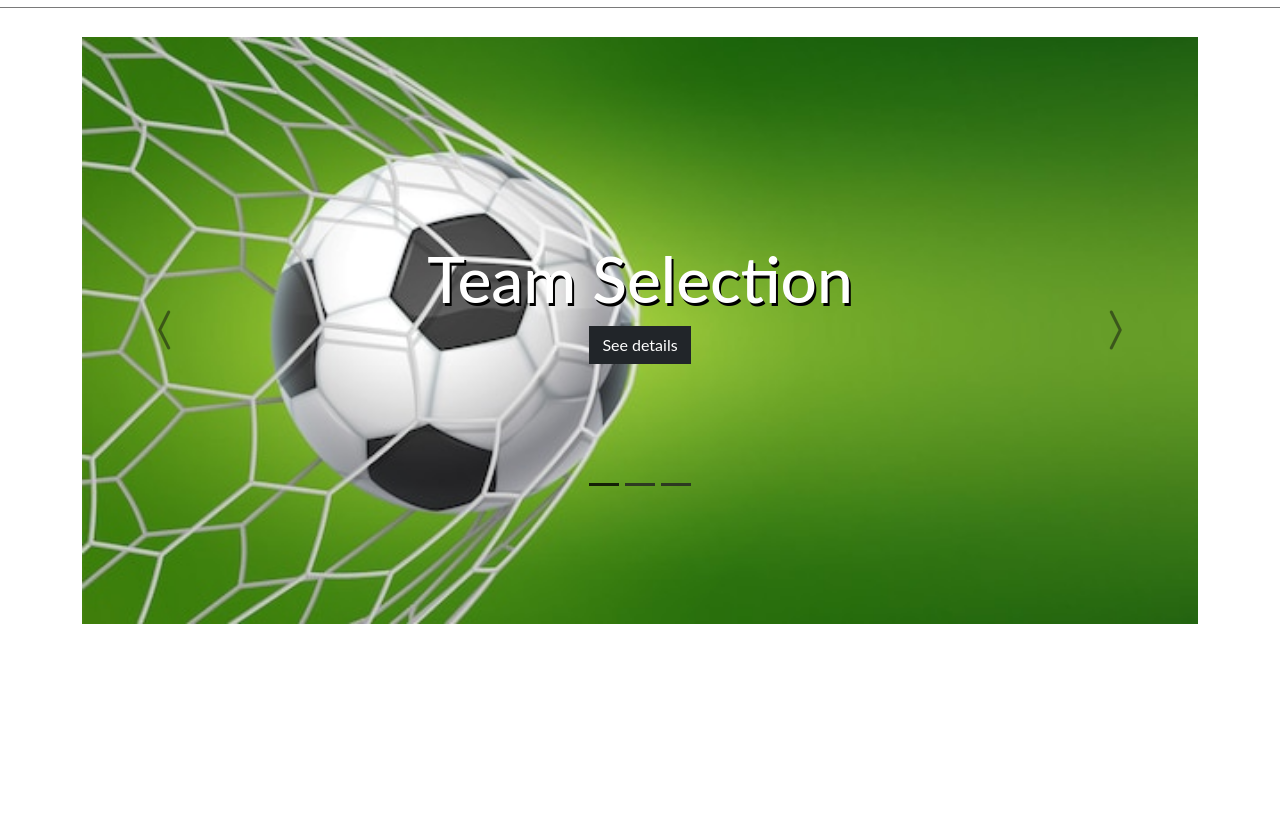
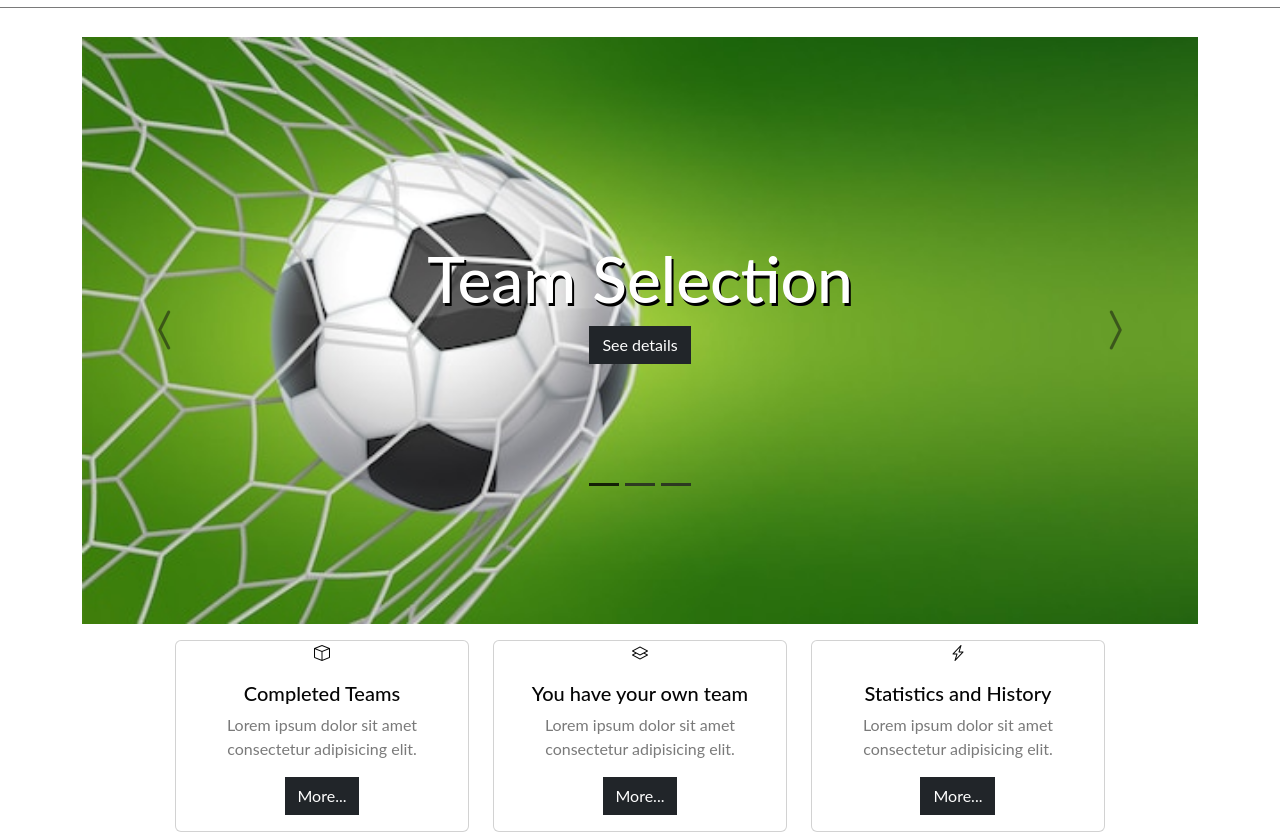
Before and after one commit to arthurgarciatakahashi/booststrapGenerateTeams, a plain HTML site: page index.html in a window 1280 px wide. Shown: the part 91-923 px from the top of the page. Before the commit the page ends 800 px from the top, so only its background shows below. Drawn offline with nearby package versions, Linux system fonts and the light colour scheme.

Commit message:
create mini cards at the bottom page

```diff
--- a/index.html
+++ b/index.html
@@ -104,7 +104,40 @@
         </button>
     </div>
     <!-- pequenos banners-->
-
+    <div class="col-12 col-md-10 offset-md-1" id="mini-banners">
+        <div class="row">
+            <div class="col-12 col-md-4">
+                <div class="card text-center">
+                    <i class="bi bi-box primary-color"></i>
+                    <div class="card-body">
+                        <h5 class="card-title primary-color">Completed Teams</h5>
+                        <p class="card-text secondary-color"> Lorem ipsum dolor sit amet consectetur adipisicing elit. </p>
+                        <a href="#" class="btn btn-dark"> More...</a>
+                    </div>
+                </div>
+            </div>
+            <div class="col-12 col-md-4">
+                <div class="card text-center">
+                    <i class="bi bi-layers primary-color"></i>
+                    <div class="card-body">
+                        <h5 class="card-title primary-color">You have your own team</h5>
+                        <p class="card-text secondary-color"> Lorem ipsum dolor sit amet consectetur adipisicing elit. </p>
+                        <a href="#" class="btn btn-dark"> More...</a>
+                    </div>
+                </div>
+            </div>
+            <div class="col-12 col-md-4">
+                <div class="card text-center">
+                    <i class="bi bi-lightning-charge primary-color"></i>
+                    <div class="card-body">
+                        <h5 class="card-title primary-color">Statistics and History</h5>
+                        <p class="card-text secondary-color"> Lorem ipsum dolor sit amet consectetur adipisicing elit. </p>
+                        <a href="#" class="btn btn-dark"> More...</a>
+                    </div>
+                </div>
+            </div>
+        </div>
+    </div>
 </div>
 
 </html>
```
